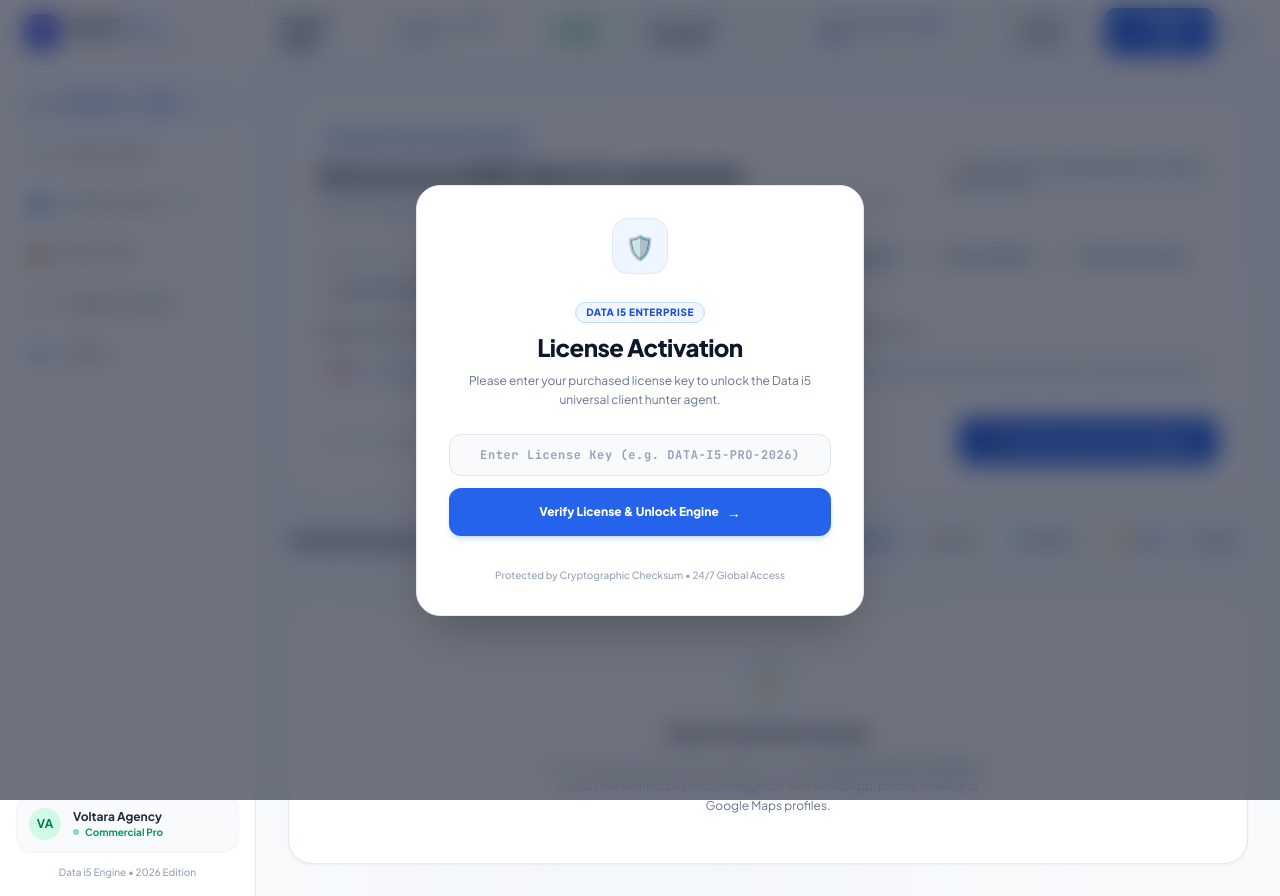
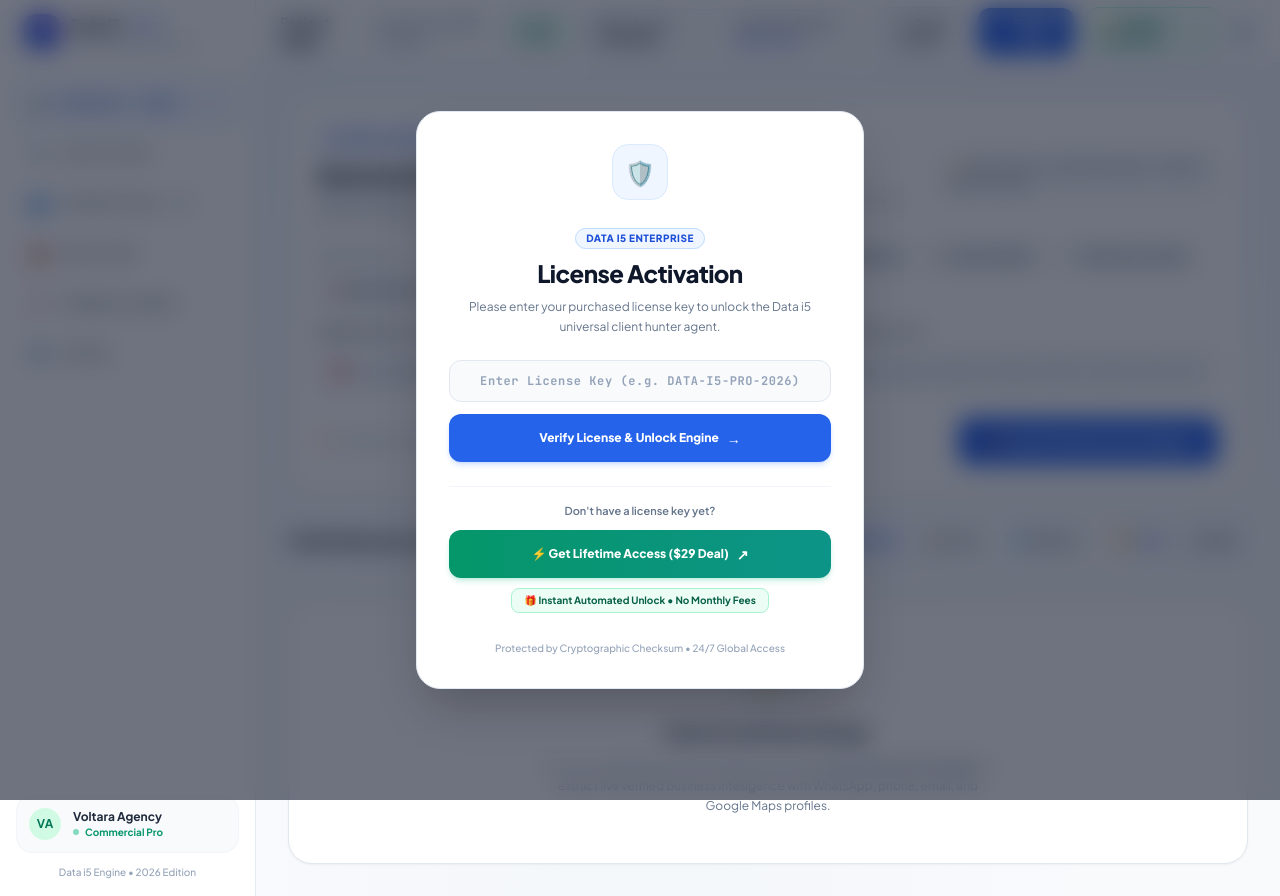
Before and after one commit to Public0Gamer/data-i5, a website: page public/index.html in a window 1280 px wide. Drawn offline with nearby package versions, Linux system fonts and the light colour scheme.

Commit message:
Add files via upload

```diff
--- a/public/index.html
+++ b/public/index.html
@@ -161,6 +161,11 @@
           <svg class="w-3.5 h-3.5" fill="none" stroke="currentColor" viewBox="0 0 24 24"><path stroke-linecap="round" stroke-linejoin="round" stroke-width="2.5" d="M4 16v1a3 3 0 003 3h10a3 3 0 003-3v-1m-4-4l-4 4m0 0l-4-4m4 4V4"></path></svg>
           <span>Export CSV</span>
         </button>
+
+        <a href="https://voltara4.gumroad.com/l/gaauly" target="_blank" rel="noopener noreferrer" class="px-3.5 py-2 bg-emerald-50 hover:bg-emerald-100 text-emerald-700 border border-emerald-300 font-extrabold text-xs rounded-xl transition flex items-center space-x-1.5">
+          <span>⚡ Lifetime Deal ($29)</span>
+          <span class="text-[10px]">↗</span>
+        </a>
 
         <div class="h-8 w-8 rounded-full bg-slate-100 border border-slate-200 flex items-center justify-center text-xs font-black text-slate-700">
           ⚙️
@@ -432,7 +437,19 @@
         </button>
       </div>
 
-      <div class="pt-2 text-[10px] text-slate-400 font-medium">
+      <!-- High-Converting Gumroad Purchase Box -->
+      <div class="pt-4 border-t border-slate-100 space-y-2.5 text-center">
+        <p class="text-[11px] text-slate-500 font-semibold">Don't have a license key yet?</p>
+        <a href="https://voltara4.gumroad.com/l/gaauly" target="_blank" rel="noopener noreferrer" class="w-full py-3.5 bg-gradient-to-r from-emerald-600 to-teal-600 hover:from-emerald-700 hover:to-teal-700 text-white font-black text-xs rounded-xl shadow-md shadow-emerald-500/20 transition flex items-center justify-center space-x-2 block">
+          <span>⚡ Get Lifetime Access ($29 Deal)</span>
+          <span class="text-sm">↗</span>
+        </a>
+        <div class="inline-flex items-center space-x-1.5 px-3 py-1 bg-emerald-50 text-emerald-800 rounded-lg text-[10px] font-bold border border-emerald-200">
+          <span>🎁 Instant Automated Unlock • No Monthly Fees</span>
+        </div>
+      </div>
+
+      <div class="pt-1 text-[10px] text-slate-400 font-medium">
         <span>Protected by Cryptographic Checksum • 24/7 Global Access</span>
       </div>
     </div>
```
Also changed, not shown: public/app.js (+8 -2 lines).
